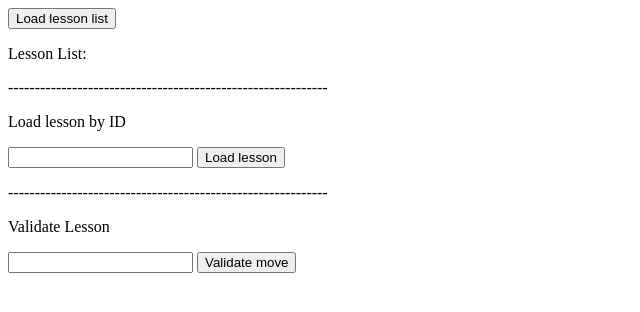
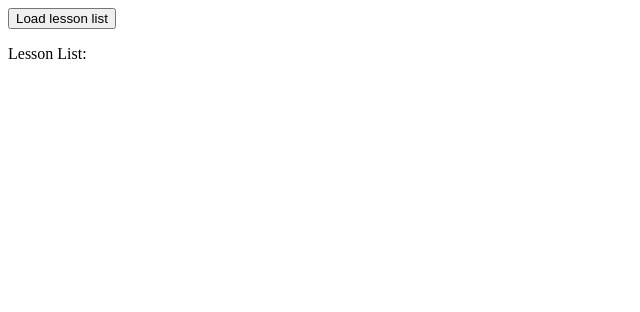
Before and after one commit to bigthurs/svelte-rpc, a SvelteKit app: page / in a window 1280 px wide. Shown: the top 312 px of the page, without its empty margins (0-640 px from the left). Built offline with nearby package versions, Linux system fonts and the light colour scheme.

Commit message:
feat: more dynamic rendering, some cleanup of logs

```diff
--- a/src/lib/trpc/router.ts
+++ b/src/lib/trpc/router.ts
@@ -62,6 +62,7 @@ export const router = t.router({
   // Mutations
   createLesson: t.procedure
     .input(z.object({
+      title: z.string(),
       boardStates: z.array(z.object({
         pgn: z.string()
       }))
--- a/src/routes/+page.svelte
+++ b/src/routes/+page.svelte
@@ -17,43 +17,35 @@
     loading = false;
   };
 
-  const loadLesson = async () => {
-    loading = true;
+  const loadLesson = async (event: any) => {
+    lessonId = event.target.value
     const lesson = await trpc($page).lessonById.query(lessonId);
     if (!lesson.id) {
       return alert(`Lesson ${lessonId} not found`);
     }
     currentLesson = lesson;
     loading = false;
-  };
+  }
 
   const validateMove = async () => {
     loading = true;
-    console.log({ lessonId, boardState: currentBoardPGN })
     const result = await trpc($page).validateMove.query({ lessonId, boardState: currentBoardPGN });
-    console.log(result);
     validationResult = result
     loading = false;
   };
 </script>
 
+{#if !currentLesson}
     <button on:click={loadLessons}>Load lesson list</button>
     <p>Lesson List:</p>
     {#if lessons.length}
     <ul>
-    {#each lessons as lesson}
-      <li>{lesson.id}: {lesson.title}</li>
+        {#each lessons as lesson (lesson.id)}
+            <button on:click={loadLesson} value={lesson.id}> {lesson.title} </button>
         {/each}
     </ul>
     {/if}
-
-<p>------------------------------------------------------------</p>
-
-<p>Load lesson by ID</p>
-<input type="text" bind:value={lessonId} />
-
-
-<button on:click={loadLesson}>Load lesson</button>
+{/if}
 
 {#if currentLesson}
 <h3>{currentLesson.title}</h3>
@@ -69,11 +61,7 @@
                 {/if}
             {/each}
         </ul>
-{/if}
-
-<p>------------------------------------------------------------</p>
-
-<p>Validate Lesson</p>
+    <p>Validate Move</p>
     <input type="text" bind:value={currentBoardPGN}/>
     <button on:click={validateMove}>Validate move</button>
     <p>{currentBoardPGN}</p>
@@ -87,3 +75,4 @@
             <p>Incorrect! {validationResult}</p>
         {/if}
     {/if}
+{/if}
```
Lines whose indentation alone changed are shown as unchanged.
